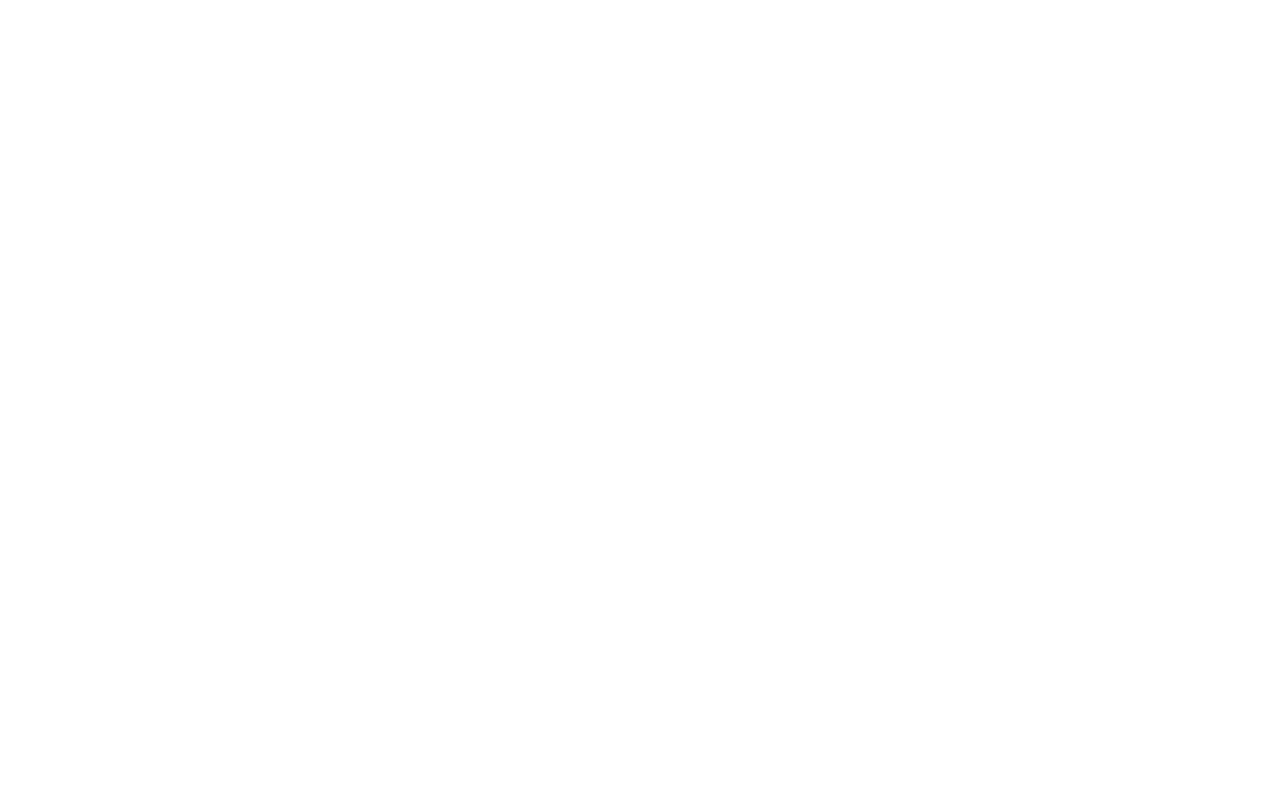
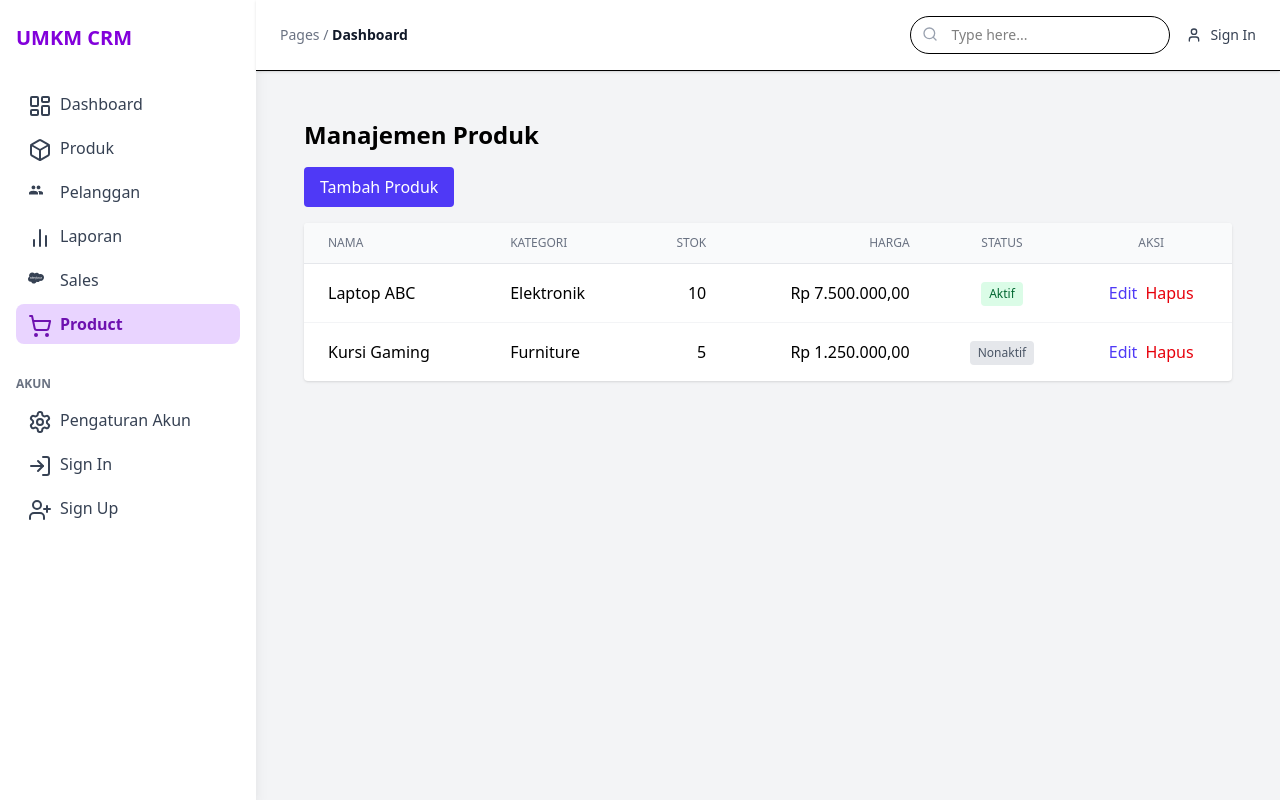
Before and after one commit to nrazz41/crm-23SIB-Kelompok1, a React (Vite) app: page /product in a window 1280 px wide. Before the commit this address had no page. Built offline with nearby package versions, Linux system fonts and the light colour scheme.

Commit message:
menambahkan product

```diff
--- a/src/App.jsx
+++ b/src/App.jsx
@@ -3,6 +3,7 @@
 import Dashboard from "./assets/Pages/Dashboard";
 import CustomerManagement from "./assets/Pages/CustomerManagement";
 import SalesManagement from "./assets/Pages/SalesManagement";
+import ProductManagement from "./assets/Pages/ProductManagement";
 function App() {
   return (
     <Routes>
@@ -10,6 +11,7 @@
         <Route path="/" element={<Dashboard />} />
         <Route path="/Pelanggan" element={<CustomerManagement />} />
         <Route path="/sales" element={<SalesManagement />} />
+        <Route path="/product" element={<ProductManagement />} />
       </Route>
     </Routes>
   );
--- /dev/null
+++ b/src/assets/Pages/ProductManagement.jsx
@@ -0,0 +1,207 @@
+import React, { useState } from "react";
+
+const initialProducts = [
+  {
+    id: 1,
+    name: "Laptop ABC",
+    category: "Elektronik",
+    stock: 10,
+    price: 7500000,
+    active: true,
+  },
+  {
+    id: 2,
+    name: "Kursi Gaming",
+    category: "Furniture",
+    stock: 5,
+    price: 1250000,
+    active: false,
+  },
+];
+
+function formatCurrency(num) {
+  return new Intl.NumberFormat("id-ID", {
+    style: "currency",
+    currency: "IDR",
+  }).format(num);
+}
+
+export default function ProductManagement() {
+  const [products, setProducts] = useState(initialProducts);
+  const [showForm, setShowForm] = useState(false);
+  const [formData, setFormData] = useState({
+    name: "",
+    category: "",
+    stock: "",
+    price: "",
+    active: true,
+  });
+
+  const handleChange = (e) => {
+    const { name, value, type, checked } = e.target;
+    setFormData((prev) => ({
+      ...prev,
+      [name]: type === "checkbox" ? checked : value,
+    }));
+  };
+
+  const handleAddProduct = () => {
+    if (!formData.name || !formData.category || !formData.stock || !formData.price) {
+      alert("Semua kolom harus diisi");
+      return;
+    }
+    const newProduct = {
+      ...formData,
+      id: products.length + 1,
+      stock: parseInt(formData.stock),
+      price: parseFloat(formData.price),
+    };
+    setProducts([...products, newProduct]);
+    setFormData({ name: "", category: "", stock: "", price: "", active: true });
+    setShowForm(false);
+  };
+
+  const handleDelete = (id) => {
+    if (window.confirm("Yakin ingin menghapus produk ini?")) {
+      setProducts(products.filter((p) => p.id !== id));
+    }
+  };
+
+  return (
+    <div className="p-6 max-w-5xl mx-auto">
+      <h1 className="text-2xl font-semibold mb-4">Manajemen Produk</h1>
+
+      <button
+        onClick={() => setShowForm((prev) => !prev)}
+        className="mb-4 px-4 py-2 bg-indigo-600 text-white rounded hover:bg-indigo-700 transition"
+      >
+        {showForm ? "Batal Tambah Produk" : "Tambah Produk"}
+      </button>
+
+      {showForm && (
+        <div className="mb-6 p-4 border border-gray-300 rounded bg-white shadow-sm">
+          <div className="mb-2">
+            <label className="block mb-1 font-medium">Nama Produk</label>
+            <input
+              type="text"
+              name="name"
+              value={formData.name}
+              onChange={handleChange}
+              className="w-full px-3 py-2 border rounded focus:ring-indigo-400 focus:outline-none"
+              placeholder="Masukkan nama produk"
+            />
+          </div>
+          <div className="mb-2">
+            <label className="block mb-1 font-medium">Kategori</label>
+            <input
+              type="text"
+              name="category"
+              value={formData.category}
+              onChange={handleChange}
+              className="w-full px-3 py-2 border rounded focus:ring-indigo-400 focus:outline-none"
+              placeholder="Contoh: Elektronik"
+            />
+          </div>
+          <div className="mb-2">
+            <label className="block mb-1 font-medium">Stok</label>
+            <input
+              type="number"
+              name="stock"
+              value={formData.stock}
+              onChange={handleChange}
+              className="w-full px-3 py-2 border rounded focus:ring-indigo-400 focus:outline-none"
+              min="0"
+            />
+          </div>
+          <div className="mb-2">
+            <label className="block mb-1 font-medium">Harga</label>
+            <input
+              type="number"
+              name="price"
+              value={formData.price}
+              onChange={handleChange}
+              className="w-full px-3 py-2 border rounded focus:ring-indigo-400 focus:outline-none"
+              min="0"
+            />
+          </div>
+          <div className="mb-4">
+            <label className="inline-flex items-center">
+              <input
+                type="checkbox"
+                name="active"
+                checked={formData.active}
+                onChange={handleChange}
+                className="mr-2"
+              />
+              Aktif
+            </label>
+          </div>
+
+          <button
+            onClick={handleAddProduct}
+            className="px-4 py-2 bg-green-600 text-white rounded hover:bg-green-700"
+          >
+            Simpan Produk
+          </button>
+        </div>
+      )}
+
+      <div className="overflow-x-auto bg-white shadow rounded">
+        <table className="min-w-full divide-y divide-gray-200">
+          <thead className="bg-gray-50">
+            <tr>
+              <th className="px-6 py-3 text-left text-xs font-medium text-gray-500 uppercase">Nama</th>
+              <th className="px-6 py-3 text-left text-xs font-medium text-gray-500 uppercase">Kategori</th>
+              <th className="px-6 py-3 text-right text-xs font-medium text-gray-500 uppercase">Stok</th>
+              <th className="px-6 py-3 text-right text-xs font-medium text-gray-500 uppercase">Harga</th>
+              <th className="px-6 py-3 text-center text-xs font-medium text-gray-500 uppercase">Status</th>
+              <th className="px-6 py-3 text-center text-xs font-medium text-gray-500 uppercase">Aksi</th>
+            </tr>
+          </thead>
+          <tbody className="divide-y divide-gray-100">
+            {products.map((product) => (
+              <tr key={product.id} className="hover:bg-gray-50">
+                <td className="px-6 py-4">{product.name}</td>
+                <td className="px-6 py-4">{product.category}</td>
+                <td className="px-6 py-4 text-right">{product.stock}</td>
+                <td className="px-6 py-4 text-right">{formatCurrency(product.price)}</td>
+                <td className="px-6 py-4 text-center">
+                  {product.active ? (
+                    <span className="inline-block px-2 py-1 text-xs text-green-800 bg-green-100 rounded">
+                      Aktif
+                    </span>
+                  ) : (
+                    <span className="inline-block px-2 py-1 text-xs text-gray-600 bg-gray-200 rounded">
+                      Nonaktif
+                    </span>
+                  )}
+                </td>
+                <td className="px-6 py-4 text-center space-x-2">
+                  <button
+                    className="text-indigo-600 hover:text-indigo-900"
+                    onClick={() => alert("Fitur Edit belum tersedia")}
+                  >
+                    Edit
+                  </button>
+                  <button
+                    className="text-red-600 hover:text-red-900"
+                    onClick={() => handleDelete(product.id)}
+                  >
+                    Hapus
+                  </button>
+                </td>
+              </tr>
+            ))}
+            {products.length === 0 && (
+              <tr>
+                <td colSpan="6" className="text-center py-4 text-gray-500">
+                  Tidak ada produk tersedia.
+                </td>
+              </tr>
+            )}
+          </tbody>
+        </table>
+      </div>
+    </div>
+  );
+}
--- a/src/assets/components/Sidebar.jsx
+++ b/src/assets/components/Sidebar.jsx
@@ -1,3 +1,4 @@
+import { IoMdPeople } from "react-icons/io";
 import {
   LayoutDashboard,
   Users,         // untuk pelanggan
@@ -11,13 +12,14 @@
 } from 'lucide-react'
 import { FaSalesforce } from 'react-icons/fa'
 import { Link, useLocation } from 'react-router-dom'
-
+<IoMdPeople />
 const menuItems = [
   { name: 'Dashboard', icon: <LayoutDashboard />, path: '/' },
   { name: 'Produk', icon: <Box />, path: '/produk' },
-  { name: 'Pelanggan', icon: <ShoppingCart />, path: '/pelanggan' },
+  { name: 'Pelanggan', icon: <IoMdPeople />, path: '/pelanggan' },
   { name: 'Laporan', icon: <BarChart2 />, path: '/laporan' },
   { name: 'Sales', icon: <FaSalesforce />, path: '/sales' },
+  { name: 'Product', icon: <ShoppingCart />, path: '/product' },
 ]
 
 const accountItems = [
```
